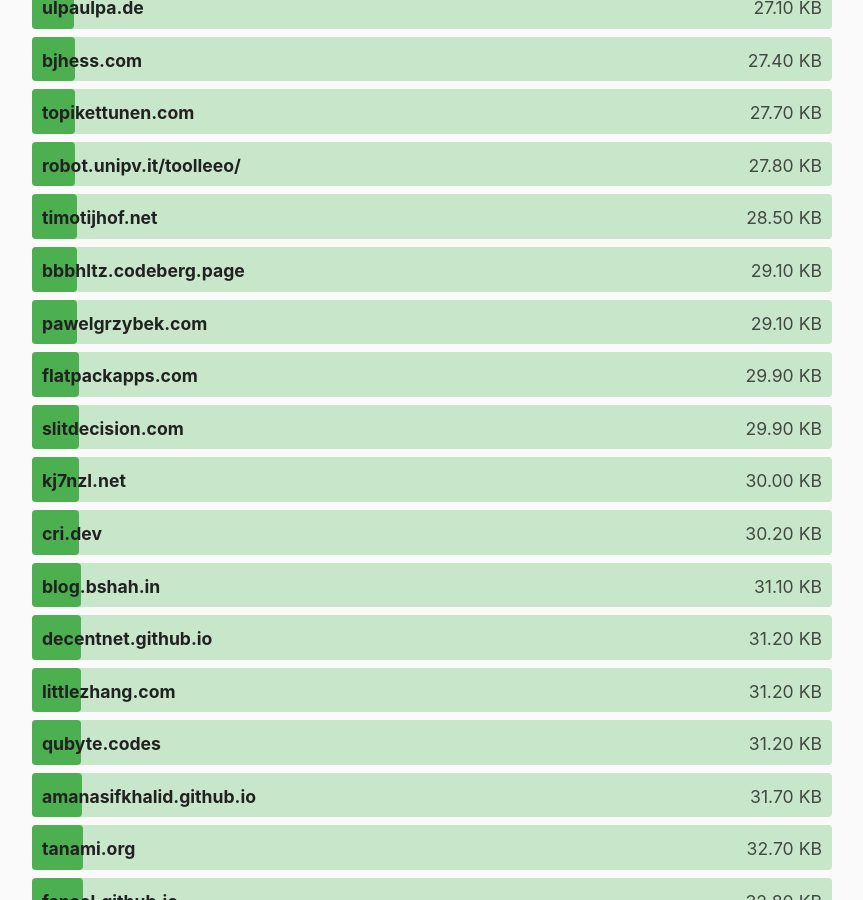
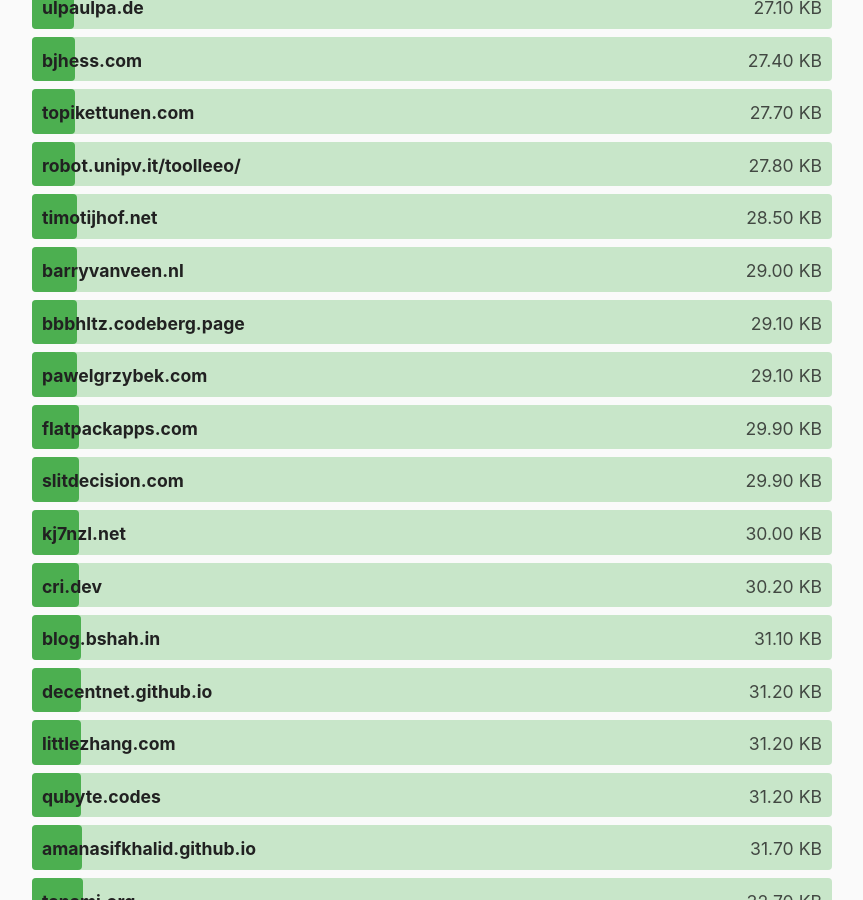
Before and after one commit to kevquirk/512kb.club, a Jekyll site: the page built from index.md, in a window 1280 px wide and 900 px high, scrolled down 8268 px. Shown: the whole window, without its empty margins (208-1071 px from the left). Built offline with Jekyll 4.4.1, drawn with Linux system fonts in a browser that asks for light colours.

Commit message:
Add barryvanveen.nl to sites.yml

```diff
--- a/_data/sites.yml
+++ b/_data/sites.yml
@@ -207,6 +207,11 @@
   url: https://baltuta.eu/
   size: 80.1
   last_checked: 2022-03-25
+
+- domain: barryvanveen.nl
+  url: https://barryvanveen.nl/
+  size: 29.0
+  last_checked: 2022-05-11
 
 - domain: bastian.rieck.me
   url: https://bastian.rieck.me/
```
